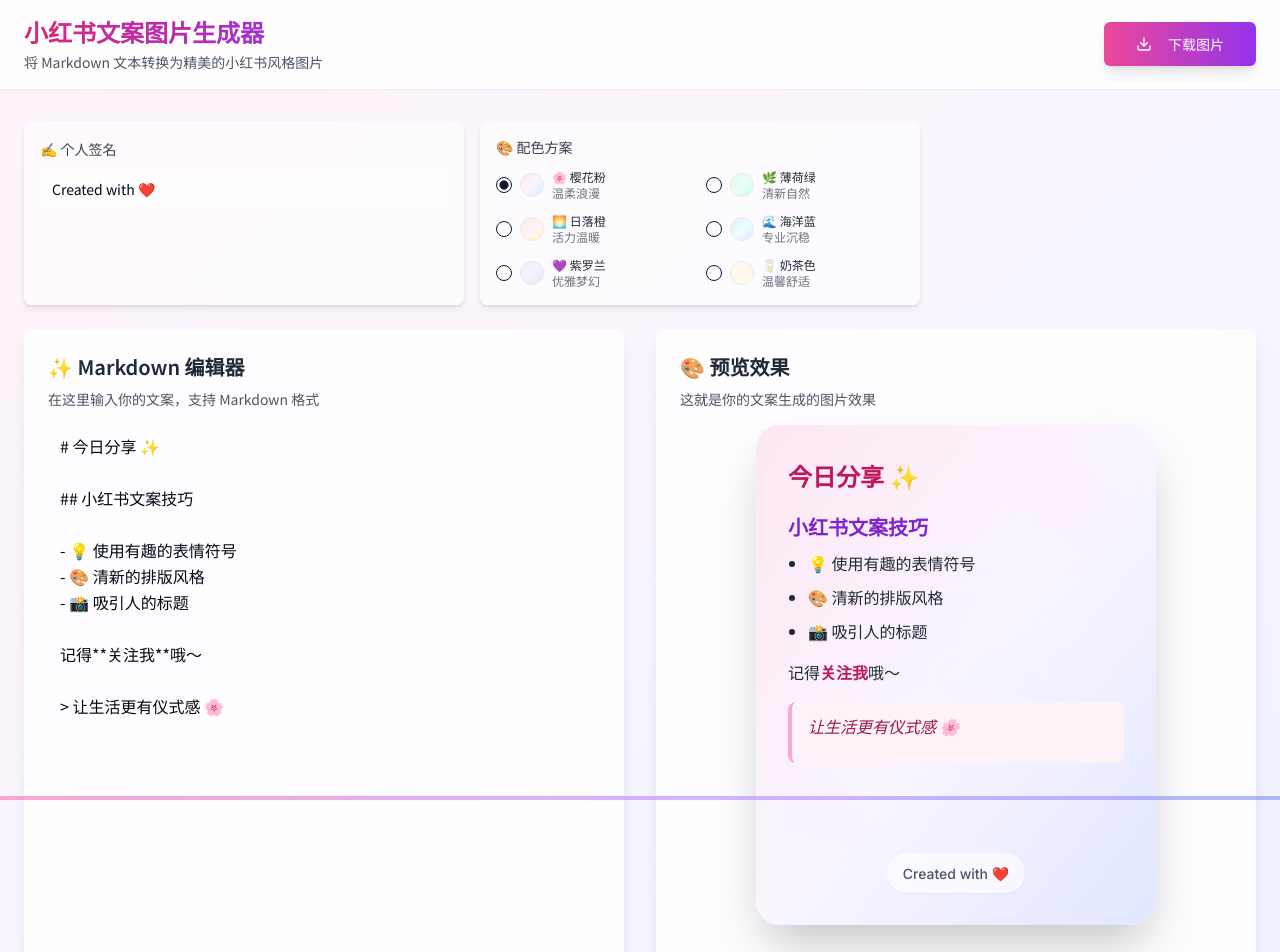
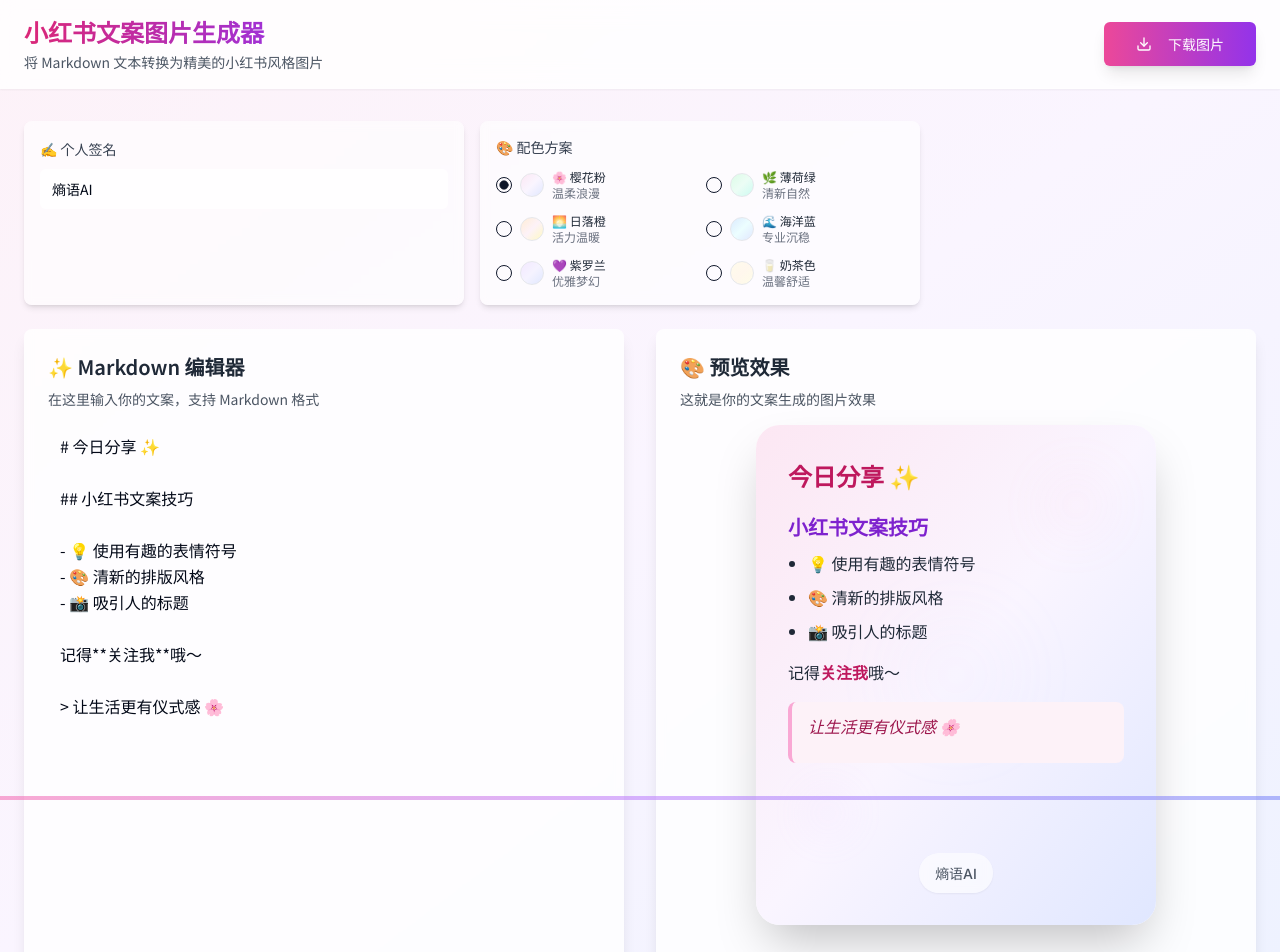
Before and after one commit to heavendai/xhs-markdown-canvas, a React (Vite) app: page / in a window 1280 px wide. Shown: the top 952 px of the page. Built offline with nearby package versions, Linux system fonts and the light colour scheme.

Commit message:
Set default signature to "熵语AI"
Updates the default value of the signature input to "熵语AI".

```diff
--- a/src/pages/Index.tsx
+++ b/src/pages/Index.tsx
@@ -1,4 +1,3 @@
-
 import React, { useState } from 'react';
 import { MarkdownEditor } from '@/components/MarkdownEditor';
 import { ImagePreview } from '@/components/ImagePreview';
@@ -19,7 +18,7 @@ const Index = () => {
 
 > 让生活更有仪式感 🌸`);
 
-  const [signature, setSignature] = useState('Created with ❤️');
+  const [signature, setSignature] = useState('熵语AI');
   const [colorScheme, setColorScheme] = useState('cherry-blossom');
 
   return (
```
